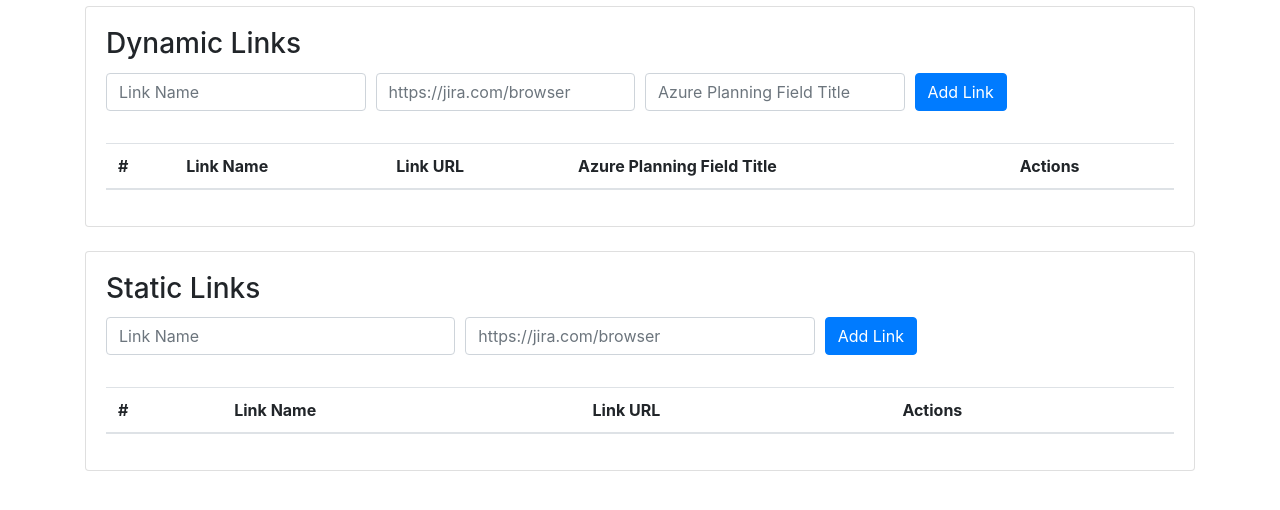
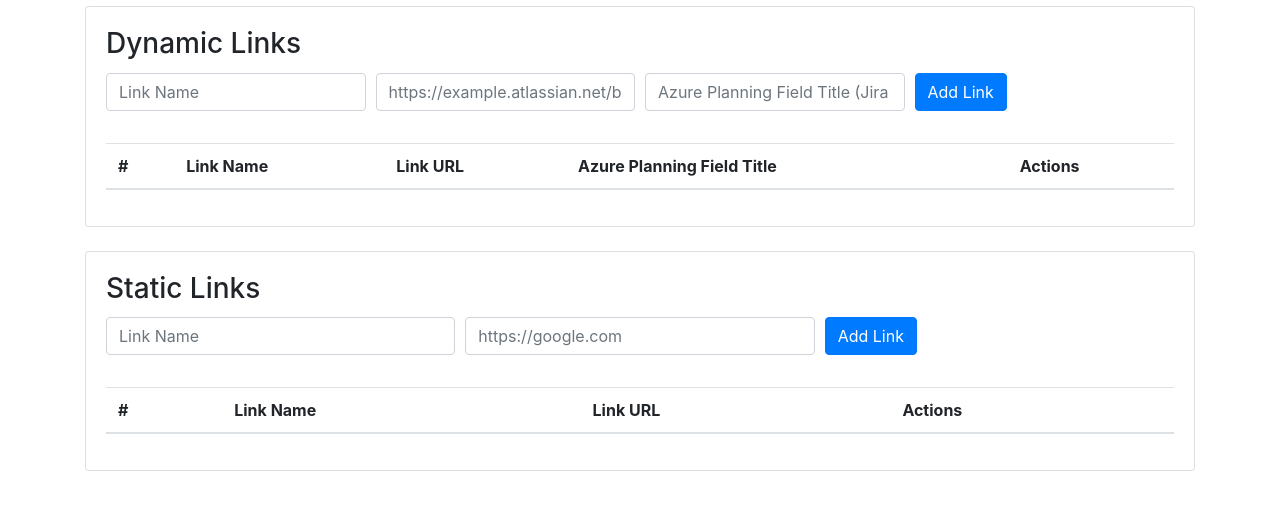
Before and after one commit to adnanjaw/DOM-Link-Generator, a browser extension: page src/html/options.html in a window 1280 px wide. Shown: the part 74-584 px from the top of the page. Drawn offline with nearby package versions, Linux system fonts and the light colour scheme.

Commit message:
beter placeholders

```diff
--- a/src/html/options.html
+++ b/src/html/options.html
@@ -18,11 +18,11 @@
                         </div>
                         <div class="form-group col mb-3">
                             <input type="text" class="form-control" id="dynamic-link-url"
-                               placeholder="https://jira.com/browser">
+                                placeholder="https://example.atlassian.net/browse/">
                         </div>
                         <div class="form-group col mb-3">
                             <input type="text" class="form-control" id="dynamic-azure-planning-field-title"
-                               placeholder="Azure Planning Field Title">
+                                placeholder="Azure Planning Field Title (Jira Reference)">
                         </div>
                         <div class="form-group col mb-2">
                             <button type="submit" class="btn btn-primary mb-2" id="dynamic-link-submit">Add
@@ -58,7 +58,7 @@
                         </div>
                         <div class="form-group col mb-3">
                             <input type="text" class="form-control" id="static-link-url"
-                               placeholder="https://jira.com/browser">
+                                placeholder="https://google.com">
                         </div>
                         <div class="form-group col mb-2">
                             <button type="submit" class="btn btn-primary mb-2" id="static-link-submit">Add Link</button>
```
Lines whose indentation alone changed are shown as unchanged.
